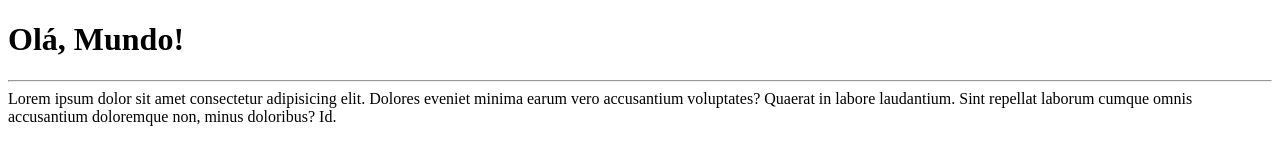
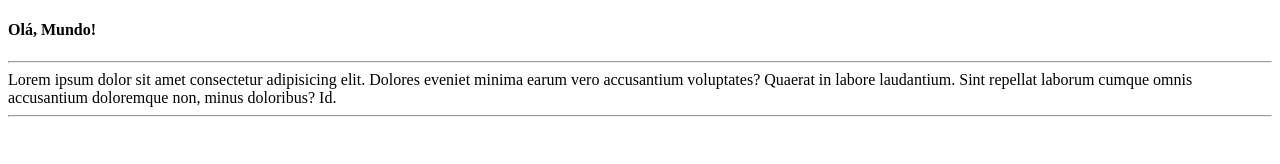
Before and after one commit to Pauloprogramador2/Ola-Mundo, a plain HTML site: page site-exemplo/index.html in a window 1280 px wide. Drawn offline with Linux system fonts and the light colour scheme.

Commit message:
Update index.html
Diminui a letra e coloquei uma linha horizontal

```diff
--- a/site-exemplo/index.html
+++ b/site-exemplo/index.html
@@ -6,8 +6,10 @@
     <title>Meu primeiro site em repositório</title>
 </head>
 <body>
-    <h1>Olá, Mundo!</h1>
+    <h4>Olá, Mundo!</h4
+        >
     <hr>
     Lorem ipsum dolor sit amet consectetur adipisicing elit. Dolores eveniet minima earum vero accusantium voluptates? Quaerat in labore laudantium. Sint repellat laborum cumque omnis accusantium doloremque non, minus doloribus? Id.
+    <hr>
 </body>
 </html>
```
